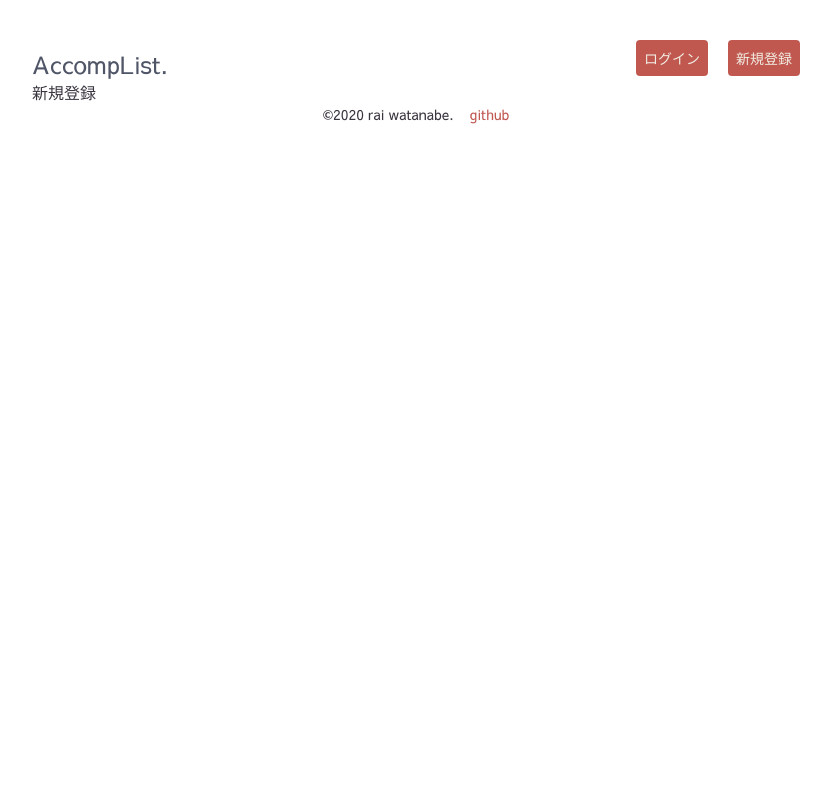
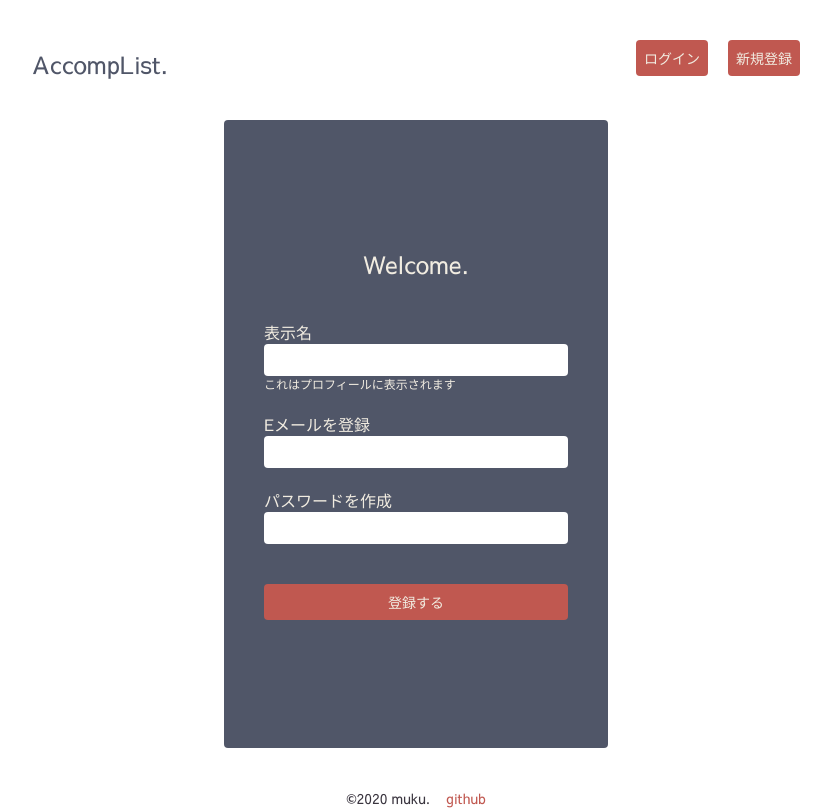
Before and after one commit to rai-wtnb/accomplist-client, a Next.js app in the folder client/: page /signup in a window 1280 px wide. Shown: the whole page, without its empty margins (224-1055 px from the left). Built offline with nearby package versions, Linux system fonts and the light colour scheme.

Commit message:
feat: created login, signup pages (#4)

```diff
--- a/client/src/components/layout/footer.tsx
+++ b/client/src/components/layout/footer.tsx
@@ -6,7 +6,7 @@ export const Footer: FC = () => {
       <p>
         <span>
           &#169;
-          {`${new Date().getFullYear()} rai watanabe.`}
+          {`${new Date().getFullYear()} muku.`}
         </span>
         <a
           href="https://github.com/rai-wtnb"
--- a/client/src/components/layout/header.tsx
+++ b/client/src/components/layout/header.tsx
@@ -6,10 +6,10 @@ export const Header: FC = () => {
     <header className="header">
       <span className="text-blue text-2xl absolute bottom-0">AccompList.</span>
       <Link href="/signup">
-        <a className="button">新規登録</a>
+        <a className="button float-right ml-5">新規登録</a>
       </Link>
       <Link href="/login">
-        <a className="button">ログイン</a>
+        <a className="button float-right">ログイン</a>
       </Link>
     </header>
   );
--- a/client/src/components/layout/layout.tsx
+++ b/client/src/components/layout/layout.tsx
@@ -4,7 +4,7 @@ import { Header, Footer } from './index';
 
 export const Layout: FC = (props) => {
   return (
-    <div className="container layout">
+    <div className="layout container md:w-3/5">
       <Header />
       {props.children}
       <Footer />
--- /dev/null
+++ b/client/src/pages/accomplishes/[slug].tsx
@@ -0,0 +1,7 @@
+import React from 'react';
+
+import { Layout } from '../../components/layout';
+
+export default function Accomplish() {
+  return <Layout />;
+}
--- a/client/src/pages/login.tsx
+++ b/client/src/pages/login.tsx
@@ -1,11 +1,58 @@
 import React from 'react';
+import { Formik } from 'formik';
+import * as Yup from 'yup';
 
 import { Layout } from '../components/layout';
+
+const validation = () =>
+  Yup.object().shape({
+    email: Yup.string()
+      .email('※メールアドレスの形式が正しくありません')
+      .required('※メールアドレスを入力してください'),
+    password: Yup.string().required('※パスワードを入力してください'),
+  });
 
 export default function Login() {
   return (
     <Layout>
-      <form />
+      <div className="rounded bg-blue h-100 w-auto md:w-1/2 mx-auto my-20 py-32 px-10 text-beige">
+        <h1 className="text-center text-2xl pb-10">Welcome back.</h1>
+        <Formik
+          initialValues={{ email: '', password: '' }}
+          validationSchema={validation()}
+          onSubmit={(values) => console.log(values)}
+          render={(props) => (
+            <form onSubmit={props.handleSubmit}>
+              <div>
+                <label>Eメール</label>
+                <br />
+                <input
+                  className="rounded w-full text-black p-1"
+                  name="email"
+                  value={props.values.email}
+                  onChange={props.handleChange}
+                />
+                <p className="text-sm text-red">{props.errors.email}</p>
+              </div>
+              <div className="pt-5">
+                <label>パスワード</label>
+                <br />
+                <input
+                  className="rounded w-full text-black p-1"
+                  type="password"
+                  name="password"
+                  value={props.values.password}
+                  onChange={props.handleChange}
+                />
+                <p className="text-red text-sm">{props.errors.password}</p>
+              </div>
+              <button type="submit" className="button w-full p-1 mt-10">
+                ログイン
+              </button>
+            </form>
+          )}
+        />
+      </div>
     </Layout>
   );
 }
--- /dev/null
+++ b/client/src/pages/mypage.tsx
@@ -0,0 +1,73 @@
+import React from 'react';
+import Link from 'next/link';
+
+import { Layout } from '../components/layout';
+
+export default function Signup() {
+  return (
+    <>
+      {/* <p className="rounded w-3/5 p-1 mx-auto text-center text-white bg-blue">ログイン成功しました。  ×</p> */}
+      <Layout>
+        <div className="py-12">
+          <div className="grid grid-cols-3 gap-2 relative">
+            <div className="col-span-2 rounded border-beige border-2 p-2">
+              <h1 className="text-2xl pb-4">(ユーザ名)のリスト</h1>
+              <p className="button float-right w-20 text-center my-5">done!</p>
+              <p className="py-4">
+                □カナダへ留学するために難なく聞き取れるリスニング力とスピーキングを身につける
+              </p>
+              <p className="button float-right w-20 text-center my-5">done!</p>
+              <p className="py-4">☑︎CKADを取る</p>
+              <p className="button float-right w-20 text-center my-5">done!</p>
+              <p className="py-4">□内定をもらう</p>
+              <p className="button float-right w-20 text-center my-5">done!</p>
+              <p className="py-4">□内定をもらう</p>
+              <p className="py-4">□内定をもらう</p>
+              <p className="py-4">□内定をもらう</p>
+              <p className="py-4">□内定をもらう</p>
+              <p className="py-4">□内定をもらう</p>
+              <p className="py-4">□内定をもらう</p>
+              <p className="py-4">□内定をもらう</p>
+              <p className="py-4">□内定をもらう</p>
+              <p className="py-4">□内定をもらう</p>
+              <p className="py-4">□内定をもらう</p>
+              <p className="py-4">□内定をもらう</p>
+              <p className="py-4">□内定をもらう</p>
+              <p className="py-4">□内定をもらう</p>
+              <p className="py-4">□内定をもらう</p>
+              <p className="py-4">□内定をもらう</p>
+              <p className="py-4">□内定をもらう</p>
+              <p className="py-4">□内定をもらう</p>
+              <p className="py-4">□内定をもらう</p>
+              <p className="py-4">□内定をもらう</p>
+              <p className="py-4">□内定をもらう</p>
+              <p className="py-4">□内定をもらう</p>
+              <p className="py-4">□内定をもらう</p>
+              <p className="py-4">□内定をもらう</p>
+              <p className="py-4">□内定をもらう</p>
+              <p className="py-4">□内定をもらう</p>
+            </div>
+            <div className="h-48 rounded bg-blue text-beige p-2 divide-y divide-beige sticky top-custom">
+              <div className="p-4 hover:text-red">
+                <Link href="/mypage">
+                  <a>●マイページ</a>
+                </Link>
+              </div>
+              <div className="p-4 hover:text-red">
+                <Link href="/">
+                  <a>ランキング</a>
+                </Link>
+              </div>
+              <div className="p-4 hover:text-red">
+                <Link href="/">
+                  <a>友達のリスト</a>
+                </Link>
+              </div>
+            </div>
+          </div>
+          <p>最初にプロフィール画面, 下にリスト</p>
+        </div>
+      </Layout>
+    </>
+  );
+}
--- a/client/src/pages/signup.tsx
+++ b/client/src/pages/signup.tsx
@@ -1,11 +1,70 @@
 import React from 'react';
+import { Formik } from 'formik';
+import * as Yup from 'yup';
 
 import { Layout } from '../components/layout';
 
-export default function Signup() {
+const validation = () =>
+  Yup.object().shape({
+    name: Yup.string().required('※表示名を入力してください'),
+    email: Yup.string()
+      .email('※メールアドレスの形式が正しくありません')
+      .required('※メールアドレスを入力してください'),
+    password: Yup.string().required('※パスワードを入力してください'),
+  });
+
+export default function SignUp() {
   return (
     <Layout>
-      <h1>新規登録</h1>
+      <div className="rounded bg-blue h-100 w-auto md:w-1/2 mx-auto my-10 py-32 px-10 text-beige">
+        <h1 className="text-center text-2xl pb-10">Welcome.</h1>
+        <Formik
+          initialValues={{ name: '', email: '', password: '' }}
+          validationSchema={validation()}
+          onSubmit={(values) => console.log(values)}
+          render={(props) => (
+            <form onSubmit={props.handleSubmit}>
+              <div>
+                <label>表示名</label>
+                <input
+                  className="rounded w-full text-black p-1"
+                  name="name"
+                  value={props.values.name}
+                  onChange={props.handleChange}
+                />
+                <p className="text-xs">これはプロフィールに表示されます</p>
+                <p className="text-sm text-red">{props.errors.name}</p>
+              </div>
+              <div className="pt-5">
+                <label>Eメールを登録</label>
+                <br />
+                <input
+                  className="rounded w-full text-black p-1"
+                  name="email"
+                  value={props.values.email}
+                  onChange={props.handleChange}
+                />
+                <p className="text-sm text-red">{props.errors.email}</p>
+              </div>
+              <div className="pt-5">
+                <label>パスワードを作成</label>
+                <br />
+                <input
+                  className="rounded w-full text-black p-1"
+                  type="password"
+                  name="password"
+                  value={props.values.password}
+                  onChange={props.handleChange}
+                />
+                <p className="text-red text-sm">{props.errors.password}</p>
+              </div>
+              <button type="submit" className="button w-full mt-10">
+                登録する
+              </button>
+            </form>
+          )}
+        />
+      </div>
     </Layout>
   );
 }
--- a/client/src/styles/tailwind.css
+++ b/client/src/styles/tailwind.css
@@ -2,6 +2,8 @@
 size
   text-sm
   text-2xl
+responsive
+md: ミディアム
 */
 
 @tailwind base;
@@ -14,7 +16,7 @@ body {
 }
 
 .layout {
-  @apply mx-auto w-3/5;
+  @apply mx-auto w-11/12;
 }
 
 .header {
@@ -28,10 +30,10 @@ body {
 
 /* assets */
 .button {
-  @apply ml-5 rounded float-right text-beige text-sm bg-red p-2;
+  @apply rounded text-beige text-sm bg-red p-2;
 }
 .button:hover {
-  @apply bg-opacity-90;
+  @apply bg-opacity-90 cursor-pointer;
 }
 
 @tailwind utilities;
--- a/client/tailwind.config.js
+++ b/client/tailwind.config.js
@@ -17,6 +17,9 @@ module.exports = {
       opacity: {
         '90': '.9',
       },
+      inset: {
+        'custom': '5%',
+      },
     },
   },
   variants: {},
```
